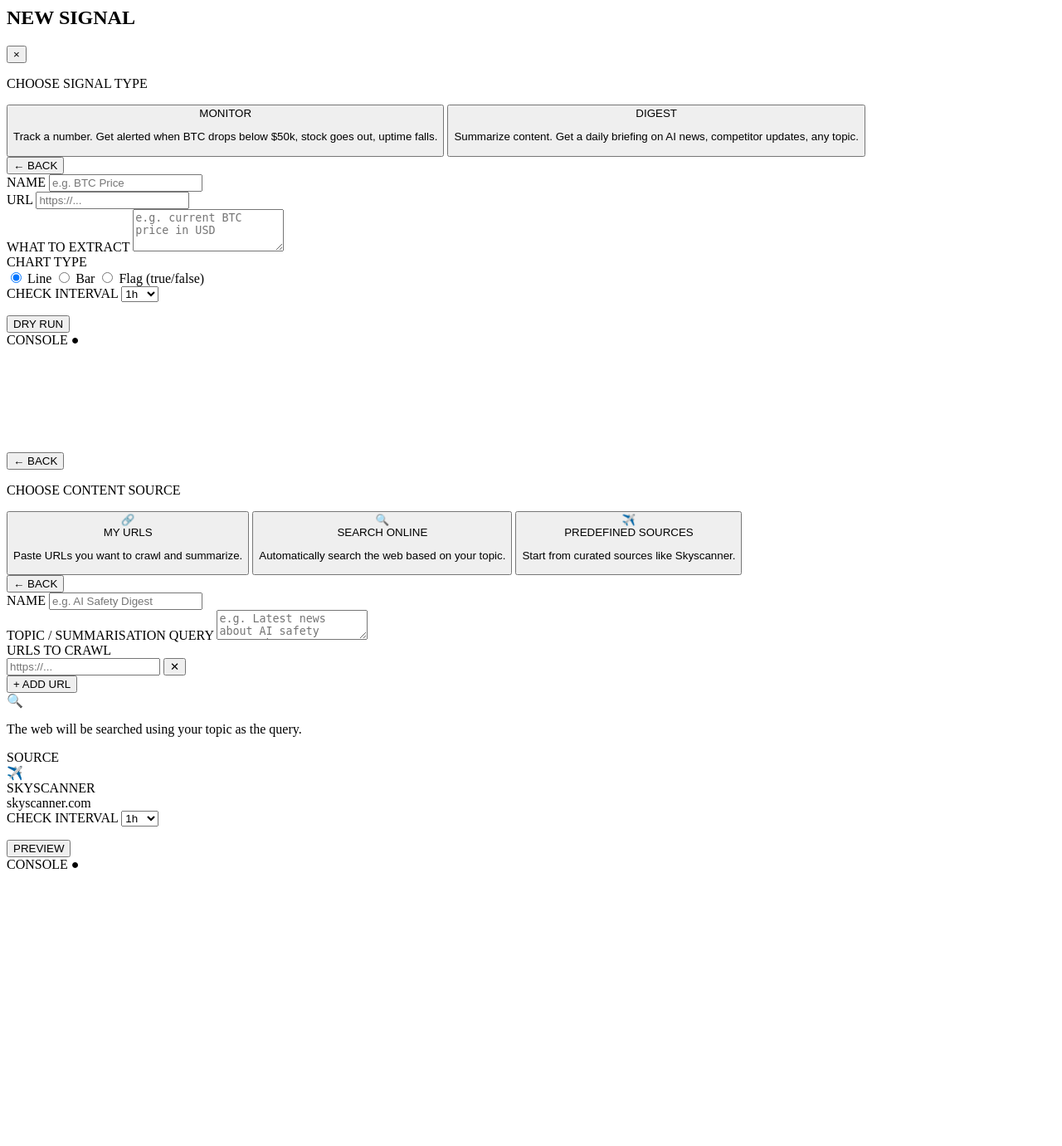
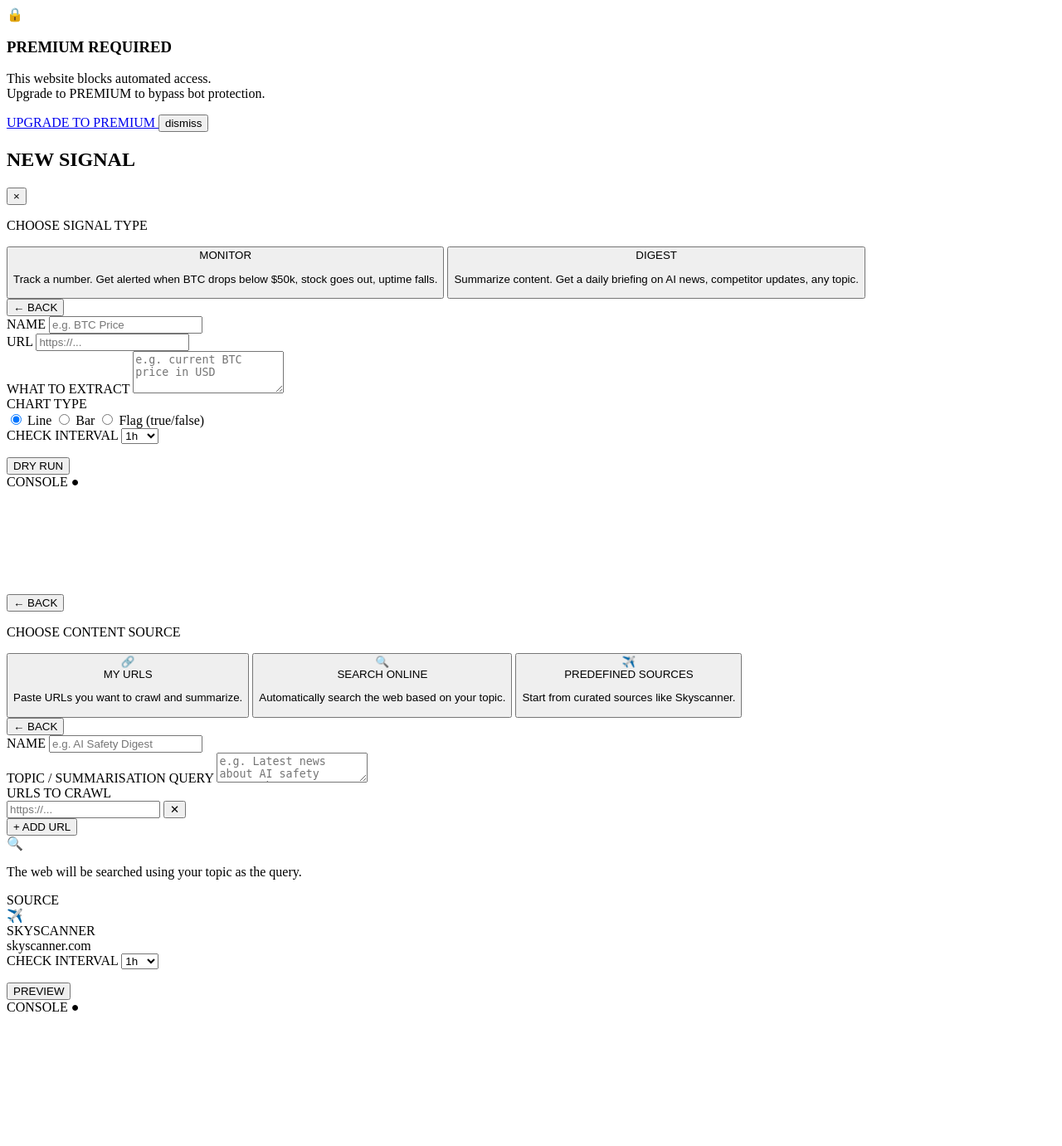
Before and after one commit to juanroldanbrz/signals-app, a FastAPI app: template src/templates/partials/create_modal.html in a window 1280 px wide. Shown: the whole page at 83% size. Before the commit the page ends 1047 px from the top, so only its background shows below. Run offline with FastAPI, Linux system fonts and the light colour scheme; the template is opened without the code that fills it, so the values that code supplies are empty; parts of the project's set-up code (start-up, migrations or seed data) failed here and were passed over.

Commit message:
feat: premium overlay when FREE user hits bot-blocked website during preview

```diff
--- a/src/services/digest_executor.py
+++ b/src/services/digest_executor.py
@@ -1,6 +1,10 @@
 from datetime import datetime, timezone
 
 from src.crawling.agent import crawl_text
+
+
+class PremiumRequired(Exception):
+    pass
 from src.config import settings
 from src.models.digest import DigestContent, SourceRef
 from src.models.signal import Signal
@@ -25,7 +29,7 @@ async def run_digest(signal: Signal, on_progress=None, subscription_type: str =
         result = await crawl_text(url)
         if result.get("blocked"):
             if subscription_type == "FREE":
-                await emit(f"🔒 {url} — blocked (PREMIUM required)")
+                raise PremiumRequired()
             else:
                 await emit(f"⚠ {url} — blocked by bot protection")
         elif result.get("text"):
--- a/src/templates/partials/create_modal.html
+++ b/src/templates/partials/create_modal.html
@@ -1,7 +1,30 @@
 <div id="create-modal"
      class="fixed inset-0 bg-black/80 backdrop-blur-sm flex items-center justify-center z-50"
      onclick="if(event.target===this) this.remove()">
-  <div class="bg-dark-card border border-dark-border rounded-lg w-full max-w-xl mx-4 flex flex-col max-h-[90vh]" onclick="event.stopPropagation()">
+  <div class="relative bg-dark-card border border-dark-border rounded-lg w-full max-w-xl mx-4 flex flex-col max-h-[90vh]" onclick="event.stopPropagation()">
+
+    <!-- Premium overlay -->
+    <div id="premium-overlay" class="hidden absolute inset-0 z-20 rounded-lg overflow-hidden">
+      <div class="absolute inset-0 bg-dark-card/60 backdrop-blur-md"></div>
+      <div class="absolute inset-0 flex items-center justify-center p-8">
+        <div class="text-center">
+          <div class="text-6xl mb-5">🔒</div>
+          <h3 class="text-white font-mono font-bold text-lg tracking-widest mb-2">PREMIUM REQUIRED</h3>
+          <p class="text-gray-400 font-mono text-xs leading-relaxed mb-6">
+            This website blocks automated access.<br>
+            Upgrade to PREMIUM to bypass bot protection.
+          </p>
+          <a href="mailto:juan.roldan@bluggie.com?subject=Signals upgrade"
+            class="inline-block px-6 py-3 bg-neon-green text-black font-mono font-bold text-xs tracking-wider rounded hover:bg-neon-green/90 transition-all">
+            UPGRADE TO PREMIUM
+          </a>
+          <button onclick="document.getElementById('premium-overlay').classList.add('hidden')"
+            class="block mx-auto mt-4 text-gray-600 hover:text-gray-400 text-xs font-mono transition-colors">
+            dismiss
+          </button>
+        </div>
+      </div>
+    </div>
 
     <!-- Header -->
     <div class="flex items-center justify-between px-6 py-4 border-b border-dark-border shrink-0">
@@ -339,6 +362,11 @@
 
 <script>
 (function() {
+  // ─── Premium overlay ────────────────────────────────────────────────────────
+  function showPremiumOverlay() {
+    document.getElementById('premium-overlay').classList.remove('hidden');
+  }
+
   // ─── Phase navigation ───────────────────────────────────────────────────────
   window.showTypePicker = function() {
     document.getElementById('phase-type-picker').classList.remove('hidden');
@@ -464,7 +492,13 @@
         if (!line.startsWith('data: ')) continue;
         try {
           const event = JSON.parse(line.slice(6));
-          if (event.msg !== undefined) {
+          if (event.premium_required) {
+            stopConsoleSpinner();
+            btn.disabled = false;
+            btn.textContent = 'DRY RUN';
+            showPremiumOverlay();
+            return;
+          } else if (event.msg !== undefined) {
             consoleLog(event.msg);
           } else {
             data = event;
@@ -603,7 +637,13 @@
         if (!line.startsWith('data: ')) continue;
         try {
           const event = JSON.parse(line.slice(6));
-          if (event.msg !== undefined) {
+          if (event.premium_required) {
+            document.getElementById('digest-console-spinner').classList.add('hidden');
+            btn.disabled = false;
+            btn.textContent = 'PREVIEW';
+            showPremiumOverlay();
+            return;
+          } else if (event.msg !== undefined) {
             digestConsoleLog(event.msg);
           } else {
             data = event;
```
Also changed, not shown: src/routes/signals.py (+6 -3 lines).
